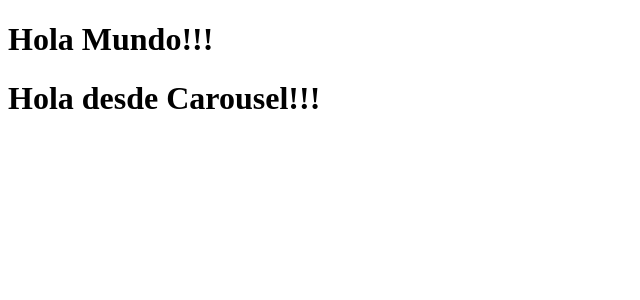
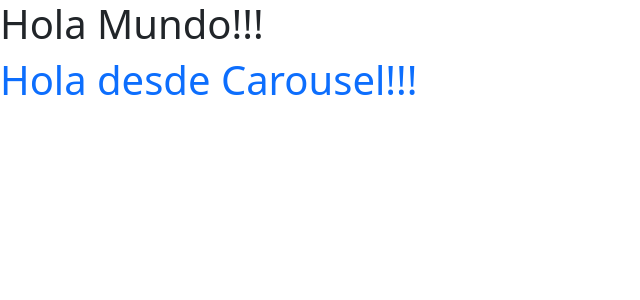
Before and after one commit to DuarteEdgardoOmar/proyecto-react-grupal, a React (Create React App) app: page / in a window 1280 px wide. Shown: the top 300 px of the page, without its empty margins (0-640 px from the left). Built offline with nearby package versions, Linux system fonts and the light colour scheme.

Commit message:
instalo bootstrap cdn

```diff
--- a/public/index.html
+++ b/public/index.html
@@ -25,6 +25,11 @@
       Learn how to configure a non-root public URL by running `npm run build`.
     -->
     <title>Proyecto React Grupal</title>
+
+    <link href="https://cdn.jsdelivr.net/npm/bootstrap@5.3.0-alpha1/dist/css/bootstrap.min.css" rel="stylesheet" integrity="sha384-GLhlTQ8iRABdZLl6O3oVMWSktQOp6b7In1Zl3/Jr59b6EGGoI1aFkw7cmDA6j6gD" crossorigin="anonymous">
+
+
+
   </head>
   <body>
     <noscript>You need to enable JavaScript to run this app.</noscript>
@@ -39,5 +44,6 @@
       To begin the development, run `npm start` or `yarn start`.
       To create a production bundle, use `npm run build` or `yarn build`.
     -->
+    <script src="https://cdn.jsdelivr.net/npm/bootstrap@5.3.0-alpha1/dist/js/bootstrap.bundle.min.js" integrity="sha384-w76AqPfDkMBDXo30jS1Sgez6pr3x5MlQ1ZAGC+nuZB+EYdgRZgiwxhTBTkF7CXvN" crossorigin="anonymous"></script>
   </body>
 </html>
--- a/src/components/carousel.js
+++ b/src/components/carousel.js
@@ -1,8 +1,9 @@
 import React from "react";
+
 
 const Carousel = ()=>{
     return(
-        <h1>Hola desde Carousel!!!</h1>
+        <h1 className="text-primary">Hola desde Carousel!!!</h1>
     )
 }
 
```
